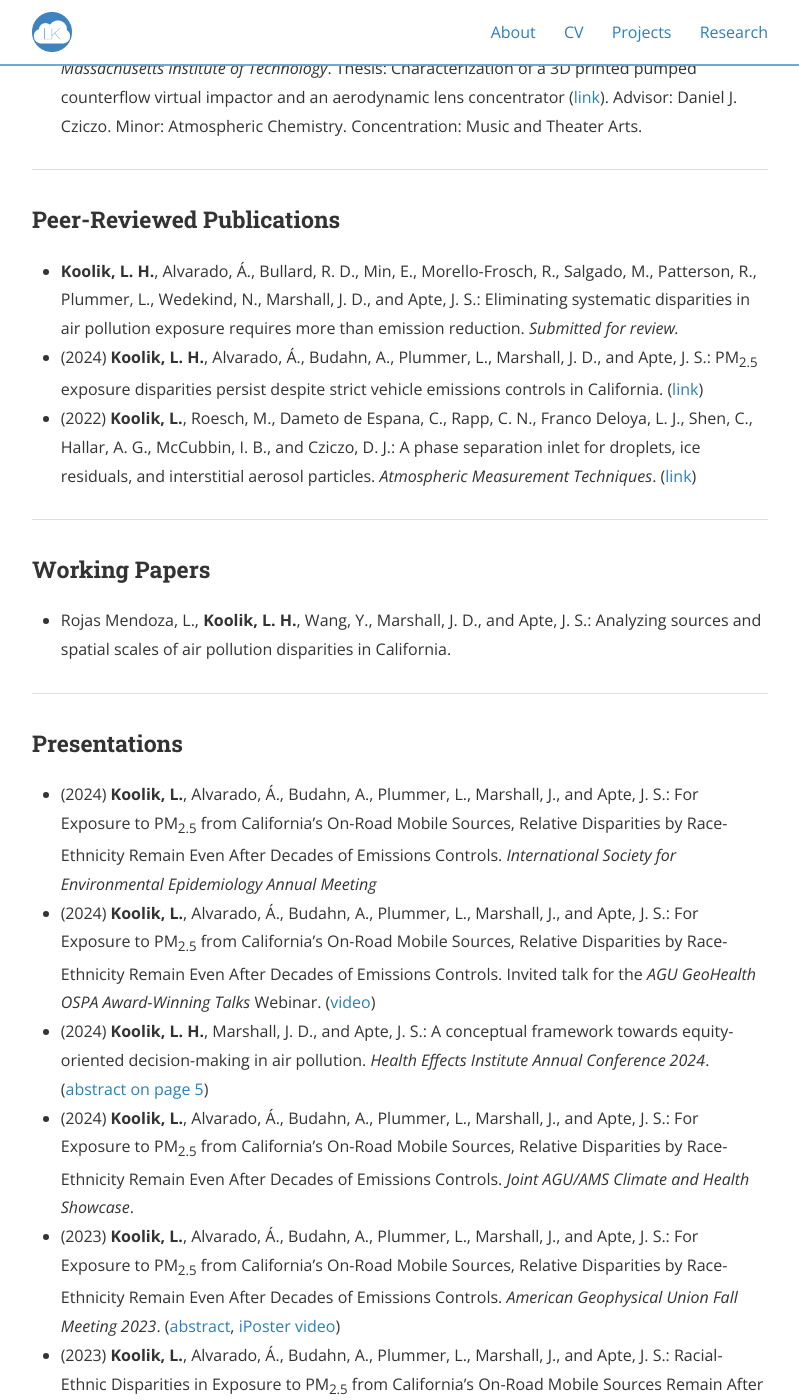
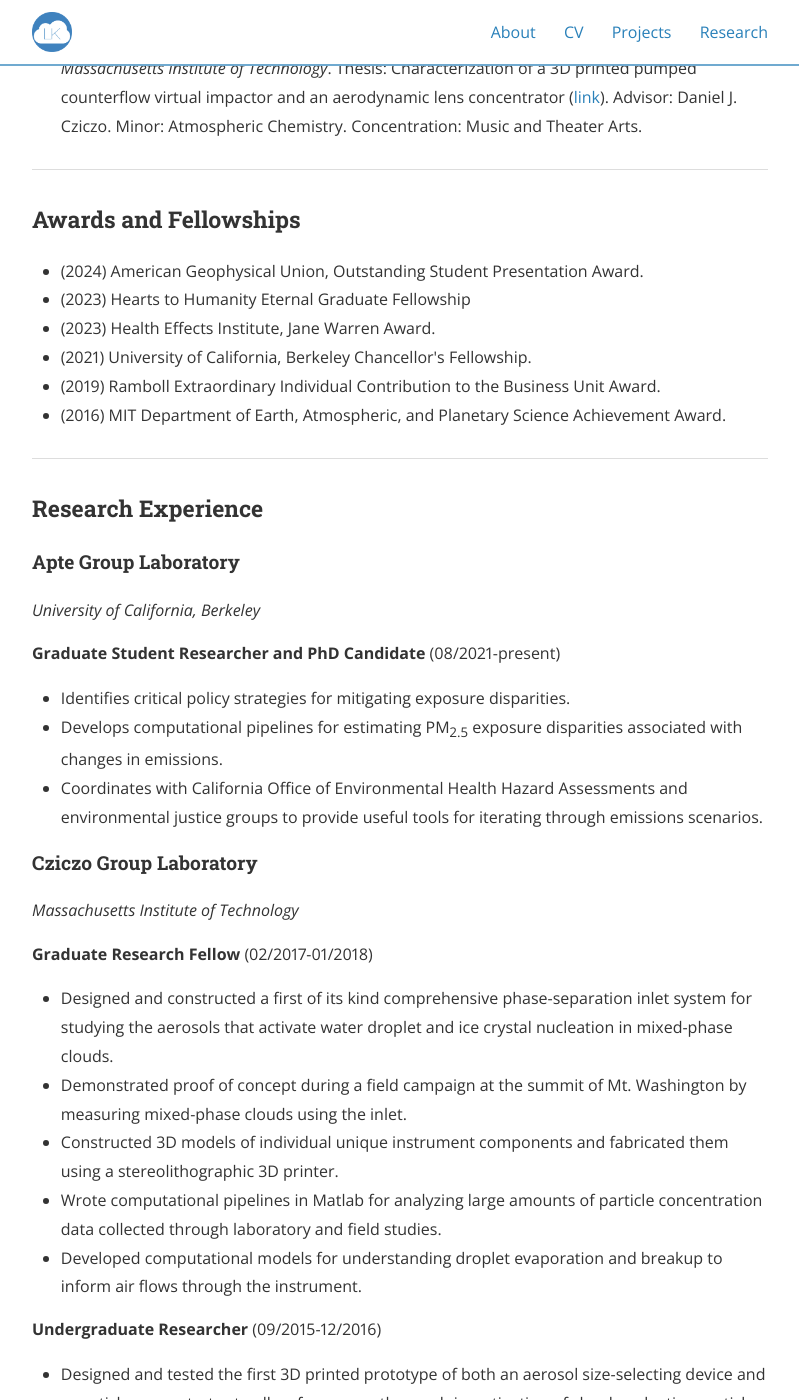
Before and after one commit to lkoolik/lkoolik.github.io, a Jekyll site: the page built from cv.md, in a window 1280 px wide and 1400 px high, scrolled down 509 px. Shown: the whole window, without its empty margins (240-1039 px from the left). Built offline with Jekyll 4.4.1, drawn with Linux system fonts in a browser that asks for light colours; nearby versions of some CDN libraries; some of the changed text lies outside the part shown.

Commit message:
Update cv.md

```diff
--- a/cv.md
+++ b/cv.md
@@ -14,34 +14,6 @@ main_nav: true
   <li>(<em>In Progress</em>) <b>Doctor of Philosophy in Environmental Engineering</b>, <i>University of California, Berkeley</i>. Advisor: Joshua S. Apte.</li>
   <li>(02/2018) <b>Master of Engineering in Civil and Environmental Engineering</b>, <i>Massachusetts Institute of Technology</i>. Thesis: The phase separation inlet for droplets, ice residuals, and interstitial aerosols (<a href="http://hdl.handle.net/1721.1/115782">link</a>). Advisor: Daniel J. Cziczo.</li>
   <li>(02/2017) <b>Bachelor of Science in Earth, Atmospheric, and Planetary Sciences</b>, <i>Massachusetts Institute of Technology</i>. Thesis: Characterization of a 3D printed pumped counterflow virtual impactor and an aerodynamic lens concentrator (<a href="http://hdl.handle.net/1721.1/114346">link</a>). Advisor: Daniel J. Cziczo. Minor: Atmospheric Chemistry. Concentration: Music and Theater Arts.</li>
-</ul>
-
-<hr>
-
-<h3>Peer-Reviewed Publications</h3>
-<ul>
-  <li><b>Koolik, L. H.</b>, Alvarado, Á., Bullard, R. D., Min, E., Morello-Frosch, R., Salgado, M., Patterson, R., Plummer, L., Wedekind, N., Marshall, J. D., and Apte, J. S.: Eliminating systematic disparities in air pollution exposure requires more than emission reduction. <i>Submitted for review.</i> </li>
-  <li>(2024) <b>Koolik, L. H.</b>, Alvarado, Á., Budahn, A., Plummer, L., Marshall, J. D., and Apte, J. S.: PM<sub>2.5</sub> exposure disparities persist despite strict vehicle emissions controls in California. (<a href="https://doi.org/10.1126/sciadv.adn8544">link</a>)</li>
-  <li>(2022) <b>Koolik, L.</b>, Roesch, M., Dameto de Espana, C., Rapp, C. N., Franco Deloya, L. J., Shen, C., Hallar, A. G., McCubbin, I. B., and Cziczo, D. J.: A phase separation inlet for droplets, ice residuals, and interstitial aerosol particles. <i> Atmospheric Measurement Techniques</i>. (<a href="https://doi.org/10.5194/amt-15-3213-2022">link</a>)</li>
-</ul>
-
-<hr>
-
-<h3>Working Papers</h3>
-<ul>
-  <li>Rojas Mendoza, L., <b>Koolik, L. H.</b>, Wang, Y., Marshall, J. D., and Apte, J. S.: Analyzing sources and spatial scales of air pollution disparities in California.</li>
-</ul>
-
-<hr>
-
-<h3>Presentations</h3>
-<ul>
-  <li>(2024) <b>Koolik, L.</b>, Alvarado, Á., Budahn, A., Plummer, L., Marshall, J., and Apte, J. S.: For Exposure to PM<sub>2.5</sub> from California’s On-Road Mobile Sources, Relative Disparities by Race-Ethnicity Remain Even After Decades of Emissions Controls. <i>International Society for Environmental Epidemiology Annual Meeting</i></li>
-  <li>(2024) <b>Koolik, L.</b>, Alvarado, Á., Budahn, A., Plummer, L., Marshall, J., and Apte, J. S.: For Exposure to PM<sub>2.5</sub> from California’s On-Road Mobile Sources, Relative Disparities by Race-Ethnicity Remain Even After Decades of Emissions Controls. Invited talk for the <i>AGU GeoHealth OSPA Award-Winning Talks</i> Webinar. (<a href="https://www.youtube.com/watch?v=LAqIPNALz8U">video</a>)</li>
-  <li>(2024) <b>Koolik, L. H.</b>, Marshall, J. D., and Apte, J. S.: A conceptual framework towards equity-oriented decision-making in air pollution. <i> Health Effects Institute Annual Conference 2024</i>. (<a href="https://www.healtheffects.org/sites/default/files/2024-abstracts.pdf">abstract on page 5</a>)</li>
-  <li>(2024) <b>Koolik, L.</b>, Alvarado, Á., Budahn, A., Plummer, L., Marshall, J., and Apte, J. S.: For Exposure to PM<sub>2.5</sub> from California’s On-Road Mobile Sources, Relative Disparities by Race-Ethnicity Remain Even After Decades of Emissions Controls. <i> Joint AGU/AMS Climate and Health Showcase</i>. </li>
-  <li>(2023) <b>Koolik, L.</b>, Alvarado, Á., Budahn, A., Plummer, L., Marshall, J., and Apte, J. S.: For Exposure to PM<sub>2.5</sub> from California’s On-Road Mobile Sources, Relative Disparities by Race-Ethnicity Remain Even After Decades of Emissions Controls. <i> American Geophysical Union Fall Meeting 2023</i>. (<a href="https://agu.confex.com/agu/fm23/meetingapp.cgi/Paper/1353220">abstract</a>, <a href="https://agu23.ipostersessions.com/Default.aspx?s=FF-09-E2-4C-26-D4-09-E3-C2-CE-6B-CC-C2-18-BF-D0">iPoster video</a>)</li>
-  <li>(2023) <b>Koolik, L.</b>, Alvarado, Á., Budahn, A., Plummer, L., Marshall, J., and Apte, J. S.: Racial-Ethnic Disparities in Exposure to PM<sub>2.5</sub> from California’s On-Road Mobile Sources Remain After Decades of Emissions Controls. <i> Health Effects Institute Annual Conference 2023</i>. (<a href="https://www.healtheffects.org/system/files/koolik-abstract-ac2023.pdf">abstract</a>, <a href="https://www.youtube.com/live/o81og34HRfw?si=4AH7Bvb-w2o41OHT">video</a>)</li>
 </ul>
 
 <hr>
```
